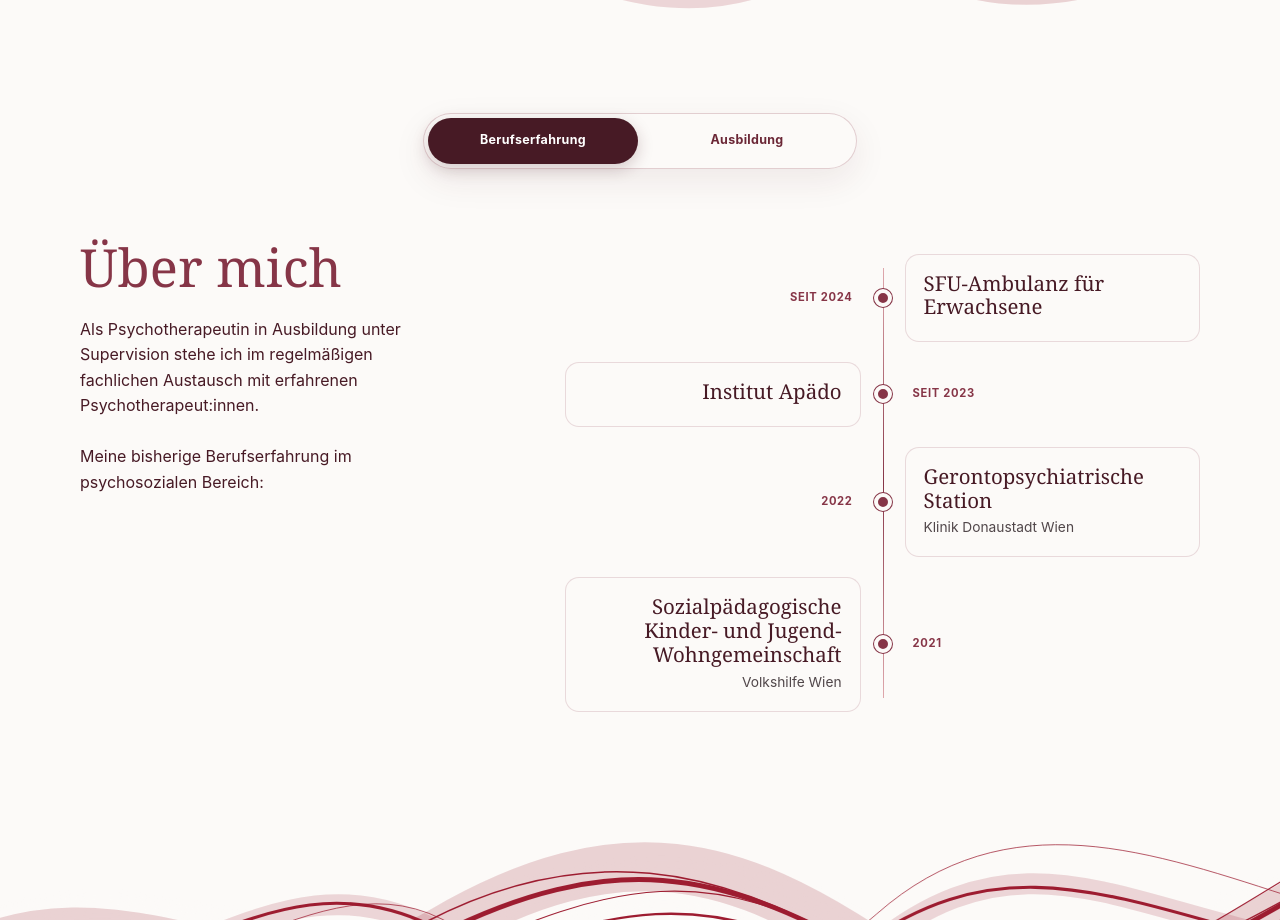
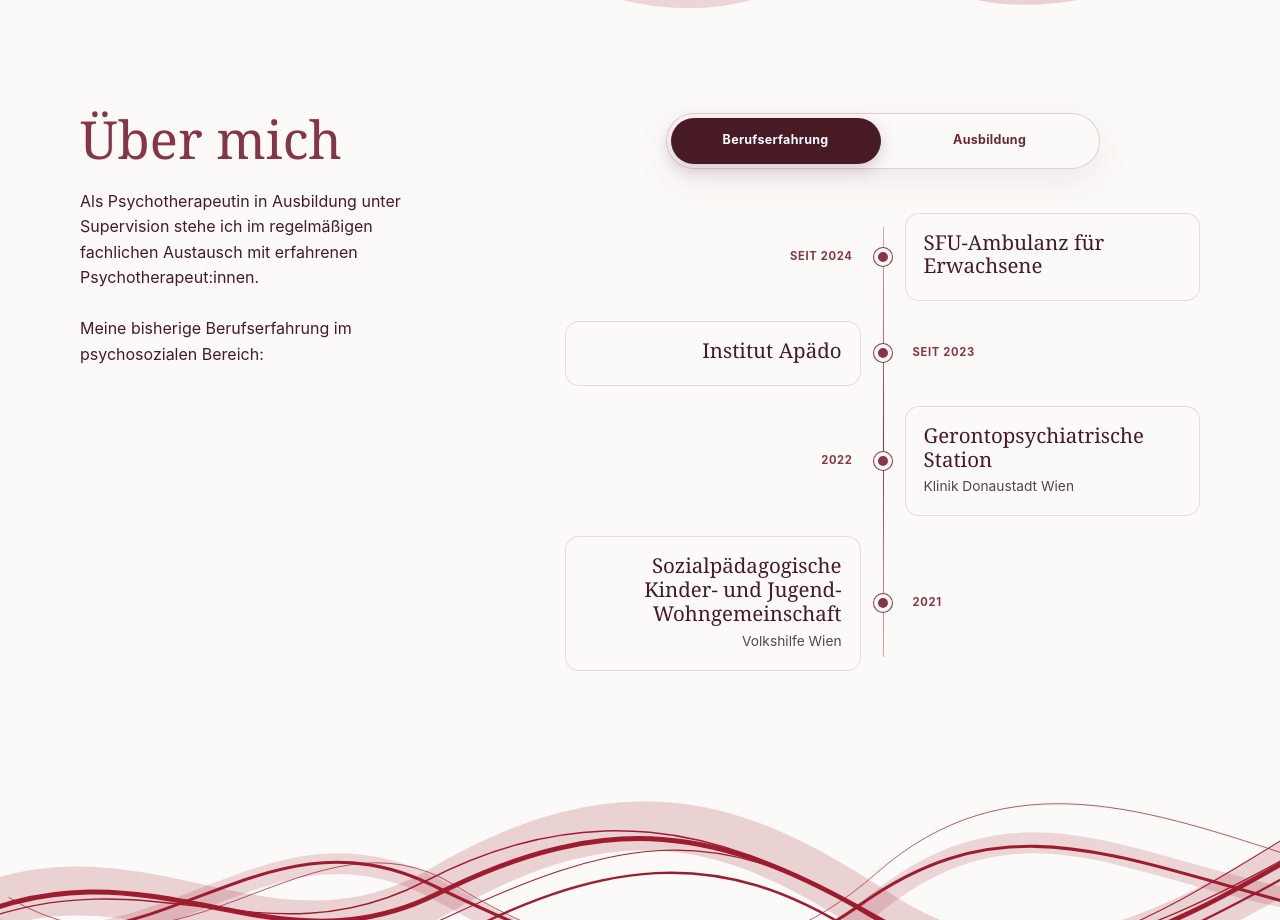
Before and after one commit to dauthleikr/Schmida, a website: page index.html in a window 1280 px wide. Shown: the part 2446-3366 px from the top of the page. Drawn offline with Linux system fonts and the light colour scheme.

Commit message:
Limit timeline toggle to timeline entries

```diff
--- a/content-model.js
+++ b/content-model.js
@@ -207,11 +207,9 @@
         { key: 'items', label: 'Stationen', type: 'collection', min: 2, max: 12, addLabel: 'Station hinzufügen', itemFields: [{ key: 'period', label: 'Zeitraum', type: 'text' }, { key: 'title', label: 'Station', type: 'text' }, { key: 'detail', label: 'Zusatz', type: 'text' }] },
         { key: 'primaryViewLabel', label: 'Umschalter: erste Ansicht', type: 'text', visibleWhen: { scope: 'appearance',key: 'timelineStyle',values: ['alternating-path'] } },
         { key: 'secondaryViewLabel', label: 'Umschalter: zweite Ansicht', type: 'text', visibleWhen: { scope: 'appearance',key: 'timelineStyle',values: ['alternating-path'] } },
-        { key: 'secondaryTitle', label: 'Titel der zweiten Ansicht', type: 'rich', editorRows: 3, visibleWhen: { scope: 'appearance',key: 'timelineStyle',values: ['alternating-path'] } },
-        { key: 'secondaryIntro', label: 'Einleitung der zweiten Ansicht', type: 'rich', editorRows: 4, visibleWhen: { scope: 'appearance',key: 'timelineStyle',values: ['alternating-path'] } },
         { key: 'secondaryItems', label: 'Stationen der zweiten Ansicht', type: 'collection', min: 0, max: 12, addLabel: 'Station hinzufügen', visibleWhen: { scope: 'appearance',key: 'timelineStyle',values: ['alternating-path'] }, itemFields: [{ key: 'period', label: 'Zeitraum', type: 'text' }, { key: 'title', label: 'Station', type: 'text' }, { key: 'detail', label: 'Zusatz', type: 'text' }] }
       ],
-      defaults: { eyebrow: 'Über mich', title: 'Ausbildung und Erfahrung.', intro: 'Eine kurze Einleitung zum Werdegang.', items: [{ period: 'Seit 2024', title: 'Erste Station', detail: 'Ort oder Institution' }, { period: '2023', title: 'Zweite Station', detail: 'Ort oder Institution' }], primaryViewLabel: 'Berufserfahrung',secondaryViewLabel: 'Ausbildung',secondaryTitle: 'Ausbildung.',secondaryIntro: 'Eine kurze Einleitung zur Ausbildung.',secondaryItems: [] }
+      defaults: { eyebrow: 'Über mich', title: 'Ausbildung und Erfahrung.', intro: 'Eine kurze Einleitung zum Werdegang.', items: [{ period: 'Seit 2024', title: 'Erste Station', detail: 'Ort oder Institution' }, { period: '2023', title: 'Zweite Station', detail: 'Ort oder Institution' }], primaryViewLabel: 'Berufserfahrung',secondaryViewLabel: 'Ausbildung',secondaryItems: [] }
     },
     pricing: {
       ...titleAppearance(),
--- a/content.js
+++ b/content.js
@@ -115,8 +115,6 @@ window.practiceContent = {
         "eyebrow": "Über mich",
         "title": "Psychosoziale Berufserfahrung.",
         "intro": "Als Psychotherapeutin in Ausbildung unter Supervision stehe ich im regelmäßigen fachlichen Austausch mit erfahrenen Psychotherapeut:innen.\n\nMeine bisherige Berufserfahrung im psychosozialen Bereich:",
-        "primaryViewLabel": "Berufserfahrung",
-        "secondaryViewLabel": "Ausbildung",
         "items": [
           {
             "period": "Seit 2024",
@@ -139,8 +137,8 @@ window.practiceContent = {
             "detail": "Volkshilfe Wien"
           }
         ],
-        "secondaryTitle": "Ausbildung",
-        "secondaryIntro": "Meine psychotherapeutische und ergänzende Ausbildung:",
+        "primaryViewLabel": "Berufserfahrung",
+        "secondaryViewLabel": "Ausbildung",
         "secondaryItems": [
           {
             "period": "Laufend",
--- a/section-layout.js
+++ b/section-layout.js
@@ -143,11 +143,8 @@
       }
 
       const toggleId = `timeline-toggle-${++timelineToggleId}`;
-      const viewMarkup = (key,title,intro,items,active) => {
-        const viewSection = { ...section,content:{ ...body,title } };
-        return `<div class="timeline-view${active ? ' is-active' : ''}" data-timeline-view="${key}" id="${toggleId}-panel-${key}" role="tabpanel" aria-labelledby="${toggleId}-tab-${key}" ${active ? '' : 'hidden'}><div class="timeline-grid"><div class="timeline-copy">${sectionHeading(viewSection)}<p class="section-intro-text">${formatMarkup(intro)}</p></div><ol class="timeline-list" data-timeline-style="${escapeAttribute(timelineStyle)}">${timelineItemsMarkup(items)}</ol></div></div>`;
-      };
-      return `<section class="section dynamic-section layout-timeline layout-timeline-toggle"><div class="page"><div class="timeline-toggle-wrap"><div class="timeline-toggle" data-timeline-toggle role="tablist" aria-label="Werdegang auswählen"><button type="button" id="${toggleId}-tab-primary" role="tab" aria-selected="true" aria-controls="${toggleId}-panel-primary" data-timeline-toggle-target="primary">${formatMarkup(body.primaryViewLabel || 'Berufserfahrung')}</button><button type="button" id="${toggleId}-tab-secondary" role="tab" aria-selected="false" aria-controls="${toggleId}-panel-secondary" data-timeline-toggle-target="secondary" tabindex="-1">${formatMarkup(body.secondaryViewLabel || 'Ausbildung')}</button></div></div>${viewMarkup('primary',body.title,body.intro,body.items,true)}${viewMarkup('secondary',body.secondaryTitle,body.secondaryIntro,secondaryItems,false)}</div></section>`;
+      const viewMarkup = (key,items,active) => `<div class="timeline-view${active ? ' is-active' : ''}" data-timeline-view="${key}" id="${toggleId}-panel-${key}" role="tabpanel" aria-labelledby="${toggleId}-tab-${key}" ${active ? '' : 'hidden'}><ol class="timeline-list" data-timeline-style="${escapeAttribute(timelineStyle)}">${timelineItemsMarkup(items)}</ol></div>`;
+      return `<section class="section dynamic-section layout-timeline layout-timeline-toggle"><div class="page timeline-grid"><div class="timeline-copy">${sectionHeading(section)}<p class="section-intro-text">${formatMarkup(body.intro)}</p></div><div class="timeline-switchable"><div class="timeline-toggle-wrap"><div class="timeline-toggle" data-timeline-toggle role="tablist" aria-label="Werdegang auswählen"><button type="button" id="${toggleId}-tab-primary" role="tab" aria-selected="true" aria-controls="${toggleId}-panel-primary" data-timeline-toggle-target="primary">${formatMarkup(body.primaryViewLabel || 'Berufserfahrung')}</button><button type="button" id="${toggleId}-tab-secondary" role="tab" aria-selected="false" aria-controls="${toggleId}-panel-secondary" data-timeline-toggle-target="secondary" tabindex="-1">${formatMarkup(body.secondaryViewLabel || 'Ausbildung')}</button></div></div>${viewMarkup('primary',body.items,true)}${viewMarkup('secondary',secondaryItems,false)}</div></div></section>`;
     },
     pricing: (section) => {
       const body = section.content;
--- a/timeline-styles.css
+++ b/timeline-styles.css
@@ -3,7 +3,7 @@
 .timeline-toggle-wrap {
   display:flex;
   justify-content:center;
-  margin-bottom:clamp(40px,6vw,72px);
+  margin-bottom:clamp(24px,3vw,36px);
 }
 
 .timeline-toggle {
@@ -70,6 +70,10 @@
   grid-template-columns:.72fr 1.28fr;
   gap:clamp(48px,10vw,148px);
   align-items:start;
+}
+
+.timeline-switchable {
+  min-width:0;
 }
 
 .timeline-copy>p {
```
Also changed, not shown: tests/site.spec.ts (+7 -2 lines).
